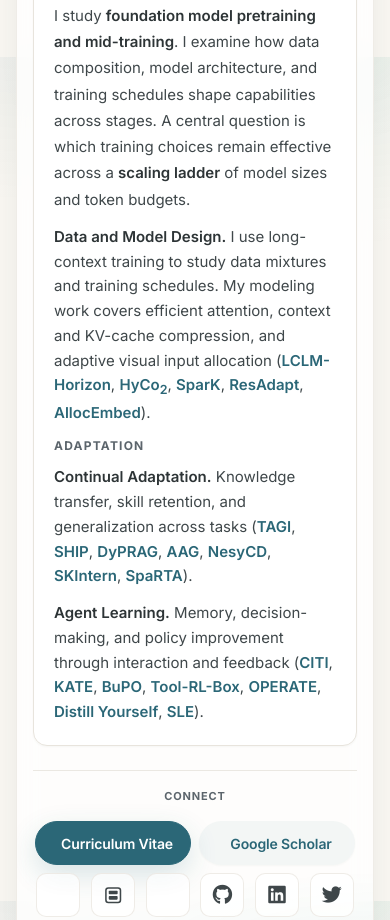
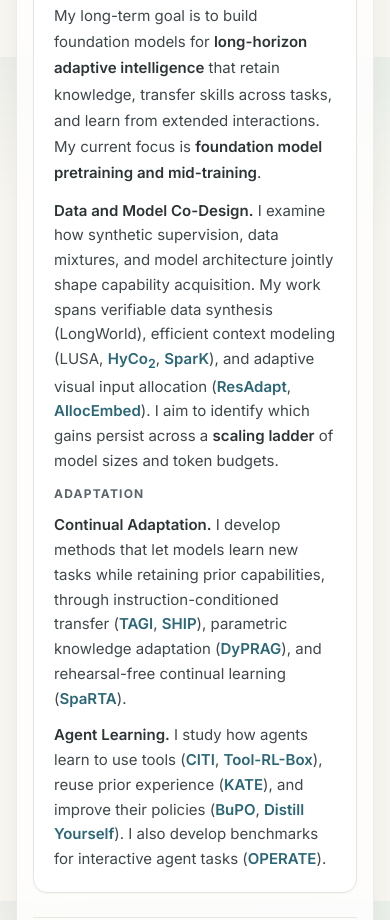
Before and after one commit to Xnhyacinth/Xnhyacinth.github.io, a plain HTML site: page index.html in a window 390 px wide. Shown: the part 787-1707 px from the top of the page. Drawn offline with Linux system fonts and the light colour scheme; some icons are missing.

Commit message:
Refine research statement and publish CVs

```diff
--- a/css/style.css
+++ b/css/style.css
@@ -3183,7 +3183,6 @@ a.star-count:hover {
 
   .hero-column--content .hero-tagline {
     order: 4;
-    width: 100%;
     max-width: 32rem;
     margin: 0 auto;
     text-align: center;
@@ -3195,11 +3194,6 @@ a.star-count:hover {
 
   .hero-body-header {
     text-align: center;
-  }
-
-  .hero-tagline {
-    max-width: 32rem;
-    margin-inline: auto;
   }
 
   .hero-kicker {
--- a/index.html
+++ b/index.html
@@ -59,11 +59,11 @@
 			} catch (e) { /* ignore */ }
 		})();
 	</script>
-	<link rel="preload" href="css/style.css?v=20261118-statement" as="style">
+	<link rel="preload" href="css/style.css?v=20261119-research" as="style">
 	<link rel="preload" href="js/main.js" as="script">
 	<link rel="preload" href="assets/img/huanxuan-liao-profile-640.jpg" as="image" fetchpriority="high">
 
-	<link rel="stylesheet" href="css/style.css?v=20261118-statement">
+	<link rel="stylesheet" href="css/style.css?v=20261119-research">
 	<link rel="stylesheet" href="https://cdnjs.cloudflare.com/ajax/libs/font-awesome/6.4.0/css/all.min.css">
 	<link rel="stylesheet" href="https://cdn.jsdelivr.net/gh/jpswalsh/academicons@1.9.4/css/academicons.min.css">
 
@@ -358,43 +358,38 @@
 							<div class="profile-statement">
 								<h2 class="profile-statement-title">Research Statement</h2>
 								<p class="profile-bio">
-									I study <strong>foundation model pretraining and mid-training</strong>. I examine how data composition, model architecture,
-									and training schedules shape capabilities across stages. A central question is which training choices remain effective
-									across a <strong>scaling ladder</strong> of model sizes and token budgets.
+									My long-term goal is to build foundation models for <strong>long-horizon adaptive intelligence</strong> that
+									retain knowledge, transfer skills across tasks, and learn from extended interactions. My current focus is
+									<strong>foundation model pretraining and mid-training</strong>.
 								</p>
 								<ul class="profile-statement-list" role="list">
 									<li>
-										<strong>Data and Model Design.</strong> I use long-context training to study data mixtures and training schedules.
-										My modeling work covers efficient attention, context and KV-cache compression, and adaptive visual input allocation
-										(<a href="https://arxiv.org/abs/2503.17407">LCLM-Horizon</a>,
+										<strong>Data and Model Co-Design.</strong> I examine how synthetic supervision, data mixtures, and
+										model architecture jointly shape capability acquisition. My work spans verifiable data synthesis (LongWorld),
+										efficient context modeling (LUSA,
 										<a href="https://doi.org/10.1145/3859881">HyCo<sub>2</sub></a>,
-										<a href="https://ojs.aaai.org/index.php/AAAI/article/view/40466">SparK</a>,
-										<a href="projects/ResAdapt/">ResAdapt</a>,
+										<a href="https://ojs.aaai.org/index.php/AAAI/article/view/40466">SparK</a>), and adaptive visual input
+										allocation (<a href="projects/ResAdapt/">ResAdapt</a>,
 										<a href="https://arxiv.org/abs/2609.01778">AllocEmbed</a>).
+										I aim to identify which gains persist across a <strong>scaling ladder</strong> of model sizes and token budgets.
 									</li>
 								</ul>
 								<h3 class="profile-statement-title">Adaptation</h3>
 								<ul class="profile-statement-list" role="list">
 									<li>
-										<strong>Continual Adaptation.</strong> Knowledge transfer, skill retention, and generalization across tasks
-										(<a href="projects/TAGI/">TAGI</a>,
-										<a href="https://aclanthology.org/2026.acl-long.1269/">SHIP</a>,
-										<a href="https://arxiv.org/abs/2503.23895">DyPRAG</a>,
-										<a href="https://aclanthology.org/2025.coling-main.89/">AAG</a>,
-										<a href="https://arxiv.org/abs/2409.13203">NesyCD</a>,
-										<a href="https://aclanthology.org/2025.coling-main.215/">SKIntern</a>,
-										<a href="https://aclanthology.org/2026.acl-long.334/">SpaRTA</a>).
+										<strong>Continual Adaptation.</strong> I develop methods that let models learn new tasks while
+										retaining prior capabilities, through instruction-conditioned transfer (<a href="projects/TAGI/">TAGI</a>,
+										<a href="https://aclanthology.org/2026.acl-long.1269/">SHIP</a>), parametric knowledge adaptation
+										(<a href="https://arxiv.org/abs/2503.23895">DyPRAG</a>), and rehearsal-free continual learning
+										(<a href="https://aclanthology.org/2026.acl-long.334/">SpaRTA</a>).
 									</li>
 									<li>
-										<strong>Agent Learning.</strong> Memory, decision-making, and policy improvement
-										through interaction and feedback
-										(<a href="https://arxiv.org/abs/2409.13202">CITI</a>,
-										<a href="https://aclanthology.org/2026.findings-acl.710/">KATE</a>,
-										<a href="https://arxiv.org/abs/2512.19673">BuPO</a>,
-										<a href="https://arxiv.org/abs/2606.26027">Tool-RL-Box</a>,
-										<a href="https://github.com/Xnhyacinth/OPERATE">OPERATE</a>,
-										<a href="https://quantaalpha.com/Distill-Yourself/">Distill Yourself</a>,
-										<a href="https://github.com/Geniusyingmanji/ScientistsLastExam">SLE</a>).
+										<strong>Agent Learning.</strong> I study how agents learn to use tools (<a href="https://arxiv.org/abs/2409.13202">CITI</a>,
+										<a href="https://arxiv.org/abs/2606.26027">Tool-RL-Box</a>), reuse prior experience
+										(<a href="https://aclanthology.org/2026.findings-acl.710/">KATE</a>), and improve their policies
+										(<a href="https://arxiv.org/abs/2512.19673">BuPO</a>,
+										<a href="https://quantaalpha.com/Distill-Yourself/">Distill Yourself</a>). I also develop benchmarks
+										for interactive agent tasks (<a href="https://github.com/Xnhyacinth/OPERATE">OPERATE</a>).
 									</li>
 								</ul>
 							</div>
@@ -624,7 +619,7 @@
 					</div>
 					<div class="filter-controls" role="group" aria-label="Research area">
 						<button type="button" class="filter-btn active" data-filter="all" aria-pressed="true">All research</button>
-						<button type="button" class="filter-btn" data-filter="long-context" aria-pressed="false">Data and model design</button>
+						<button type="button" class="filter-btn" data-filter="long-context" aria-pressed="false">Data and model co-design</button>
 						<button type="button" class="filter-btn" data-filter="knowledge-adaptation" aria-pressed="false">Continual adaptation</button>
 						<button type="button" class="filter-btn" data-filter="agent-learning" aria-pressed="false">Agent learning</button>
 					</div>
@@ -652,7 +647,7 @@
 
 				<div class="publications-container">
 					<section class="publication-category" data-category="long-context" aria-labelledby="long-context-title">
-						<h3 class="category-title" id="long-context-title">Data and Model Design <span class="category-count"></span></h3>
+						<h3 class="category-title" id="long-context-title">Data and Model Co-Design <span class="category-count"></span></h3>
 						<p class="category-description">Training data, evaluation, model efficiency, and input allocation.</p>
 						<ul class="publication-list" id="long-context-papers"></ul>
 					</section>
```
Also changed, not shown: 3 other files.
